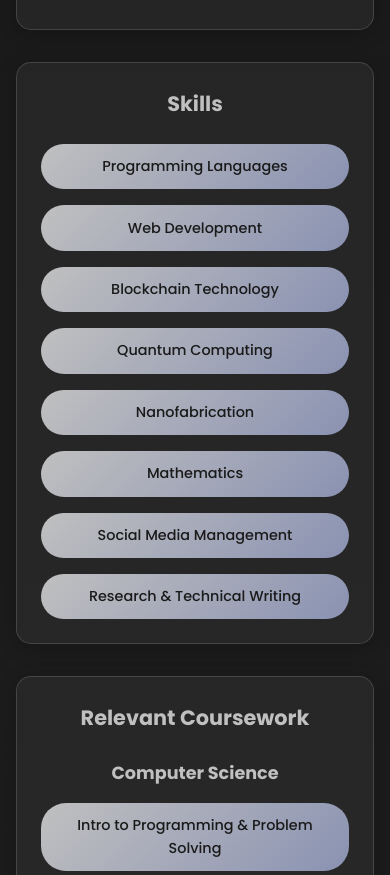
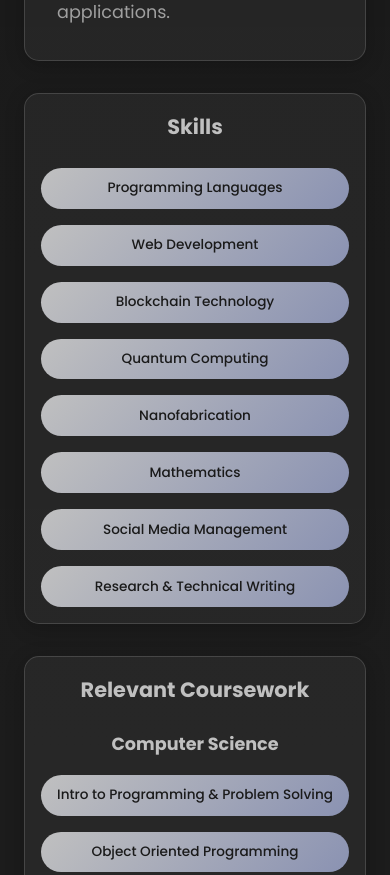
Before and after one commit to WillRoche2587/WillRoche2587.github.io, a website: page index.html in a window 390 px wide. Shown: the part 1538-2413 px from the top of the page. Drawn offline with nearby package versions, Linux system fonts and the light colour scheme; animation ran at ten frames a second.

Commit message:
mobile fixes

```diff
--- a/styles.css
+++ b/styles.css
@@ -944,7 +944,7 @@ html {
     background: var(--primary-color);
 }
 
-/* Responsive Design */
+/* Add this to your existing mobile responsive section */
 @media (max-width: 768px) {
     .nav-links {
         display: none;
@@ -965,7 +965,7 @@ html {
     }
 
     .project-card {
-        padding: 2rem;
+        padding: 1.5rem 1rem;
     }
 
     .coursework-grid {
@@ -973,12 +973,22 @@ html {
         gap: 1.5rem;
     }
 
-    /* NEW: Fix text wrapping on mobile */
+    /* NEW: Fix card overflow on mobile */
+    .about-skills,
+    .about-coursework {
+        padding: 1rem;
+        width: 100%;
+        overflow: hidden;
+    }
+
+    /* NEW: Make skill/coursework bubbles wrap text */
     .about-skills li,
     .coursework-column li {
-        white-space: normal !important;
+        white-space: normal;
         word-wrap: break-word;
         text-align: center;
+        font-size: 0.85rem;
+        padding: 0.6rem 1rem;
     }
 
     /* NEW: Make divider text smaller on mobile */
@@ -991,6 +1001,12 @@ html {
     /* NEW: Adjust section padding on mobile */
     section {
         padding: 4rem 1rem;
+    }
+
+    /* NEW: Ensure section content doesn't overflow */
+    .section-content {
+        padding: 0 0.5rem;
+        max-width: 100%;
     }
 }
 
```
